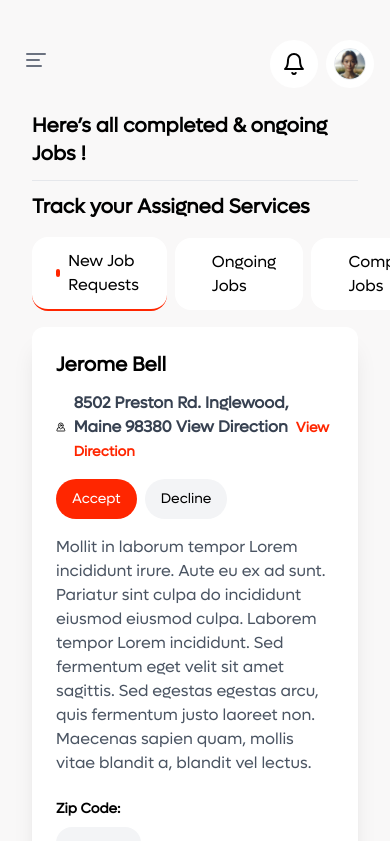
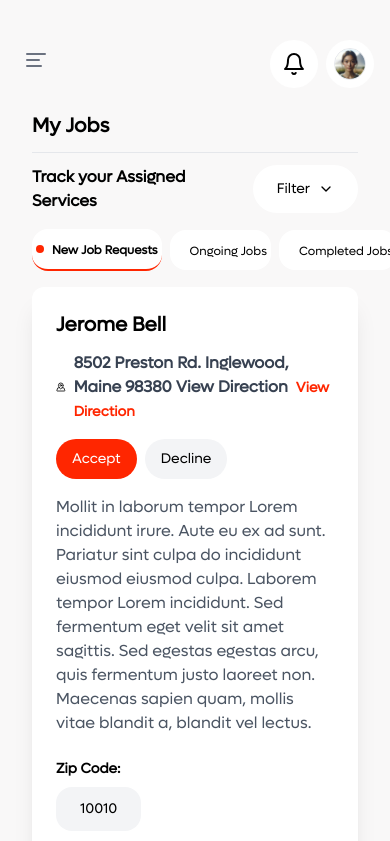
Before and after one commit to abrauf18/chkr, a Next.js app: page /company-employee/jobs in a window 390 px wide. Shown: the top 841 px of the page. Built offline with nearby package versions, Linux system fonts and the light colour scheme.

Commit message:
feat: mark as complete modal

```diff
--- /dev/null
+++ b/components/modules/company-employee/jobs/mark-as-complete.tsx
@@ -0,0 +1,44 @@
+import React from 'react'
+import {
+  Dialog,
+  DialogContent,
+  DialogDescription,
+  DialogHeader,
+  DialogTitle,
+  DialogTrigger,
+} from "@/components/ui/dialog"
+import { Check } from 'lucide-react'
+import { Button } from '@/components/ui/button'
+
+
+export default function MarkAsComplete() {
+  return (
+    <>
+      <Dialog>
+        <DialogTrigger className='bg-gray-200 flex items-center px-4 py-2 text-white rounded-3xl gap-1'>
+          <Check />
+          <span>Mark as Complete</span>
+        </DialogTrigger>
+        <DialogContent className='bg-white'>
+          <DialogHeader>
+            <DialogTitle>Confirm Job Completion
+              <hr className='my-4' />
+            </DialogTitle>
+            <DialogDescription className='text-gray-700'>
+              Please ensure that all tasks associated with this job have been satisfactorily finished before proceeding.
+            </DialogDescription>
+          </DialogHeader>
+          <div className='flex justify-between mt-4'>
+            <Button className='bg-transparent border border-primary rounded-3xl hover:bg-primary text-primary'>
+              Cancel
+            </Button>
+            <Button className='bg-green-500 text-white rounded-3xl hover:bg-green-500'>
+              Mark as Complete
+            </Button>
+          </div>
+        </DialogContent>
+      </Dialog>
+
+    </>
+  )
+}
--- a/components/modules/company-employee/jobs/my-jobs.tsx
+++ b/components/modules/company-employee/jobs/my-jobs.tsx
@@ -36,16 +36,16 @@ export default function MyJobs() {
   return (
     <div>
       <div className="flex flex-col w-full">
-        <DashboardHeader title='Here’s all completed & ongoing Jobs !' />
+        <DashboardHeader title='My Jobs' />
         <div className='flex justify-between items-center'>
-          <h1 className='text-xl font-bold'>Track your Assigned Services</h1>
+          <h1 className='text-base md:text-xl font-bold'>Track your Assigned Services</h1>
           <div className="flex justify-center items-center gap-2">
             <Button className="md:w-[90%] w-1/2 bg-white hover:bg-white rounded-3xl p-6 text-sm lg:text-base mobile:hidden">
               <CalendarDays className='mr-2' color='#FF2600' />
               March 11 - March 17, 2024
               <ChevronDown className='ml-2' />
             </Button>
-            <Button className="md:w-[90%] w-1/2 bg-white rounded-3xl p-6 text-sm lg:text-base mobile:hidden">
+            <Button className="w-full md:w-[90%] bg-white rounded-3xl p-6 text-sm lg:text-base">
               Filter
               <ChevronDown className="ml-2 md:w-[1rem] md:h-[1rem] w-[1rem] h-[1rem]" />
             </Button>
@@ -56,7 +56,7 @@ export default function MyJobs() {
             <div
               key={tab.id}
               onClick={() => handleTabClick(tab.id)}
-              className={`flex items-center bg-white rounded-2xl py-3 px-6 gap-2 cursor-pointer ${activeTab === tab.id ? 'bg-primary border-b-2 border-primary' : ''
+              className={`flex items-center bg-white rounded-2xl md:py-3 md:px-6 px-1 py-2 gap-2 cursor-pointer ${activeTab === tab.id ? 'bg-primary border-b-2 border-primary font-bold' : ''
                 }`}
             >
               <div
@@ -64,7 +64,7 @@ export default function MyJobs() {
                   } `}
               />
               <div>
-                <span>{tab.text}</span>
+                <span className='text-xs md:text-base whitespace-nowrap'>{tab.text}</span>
               </div>
             </div>
           ))}
--- a/components/modules/company-employee/jobs/ongoing-job-card.tsx
+++ b/components/modules/company-employee/jobs/ongoing-job-card.tsx
@@ -4,6 +4,7 @@ import { Check, MapPinned } from 'lucide-react';
 import Link from 'next/link';
 import React, { useState } from 'react';
 import SelectStatus from './select-status';
+import MarkAsComplete from './mark-as-complete';
 
 
 interface CardProps {
@@ -51,13 +52,7 @@ const OngoingJobCard: React.FC<CardProps> = ({
           </div>
         </div>
         <div className="flex gap-2 h-3/4 mt-4 xl:mt-0">
-          <Button
-            className={`rounded-3xl text-white ${isCompleted ? 'bg-green-500 hover:bg-green-500' : 'bg-gray-200 hover:bg-green-500'}`}
-            onClick={handleClick}
-          >
-            <Check />
-            <span>{isCompleted ? 'Completed' : 'Mark as Complete'}</span>
-          </Button>
+          <MarkAsComplete />
           <SelectStatus />
           {/* <Button className='rounded-3xl text-black bg-gray-100'>Decline</Button> */}
         </div>
```
